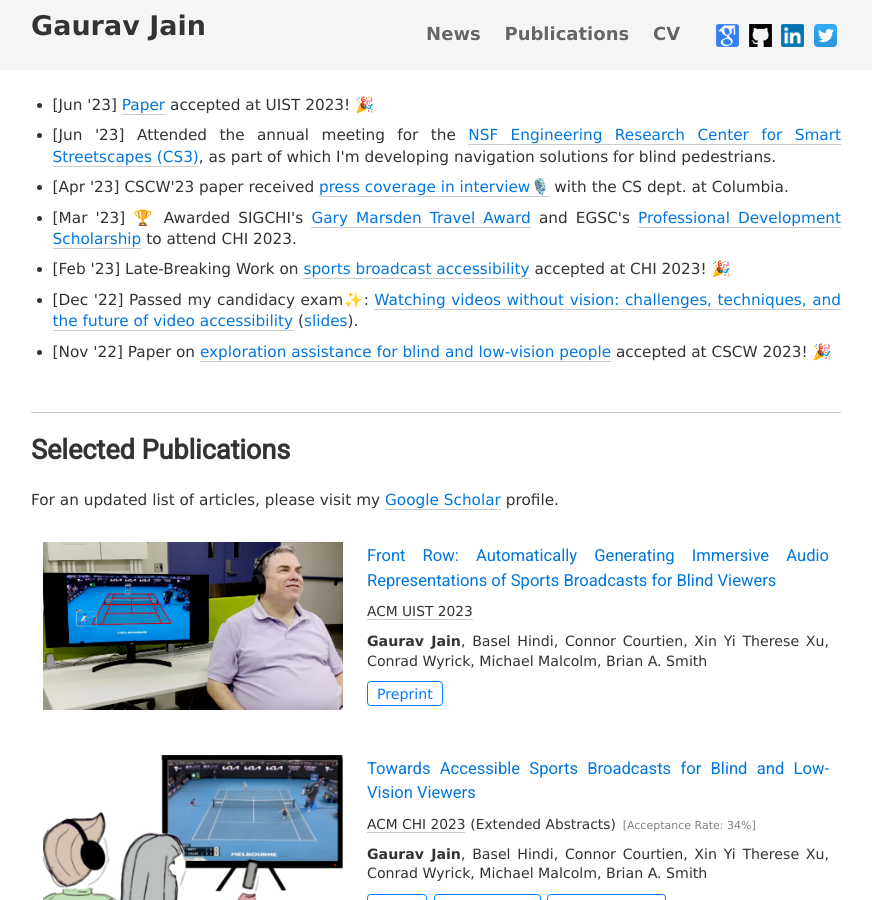
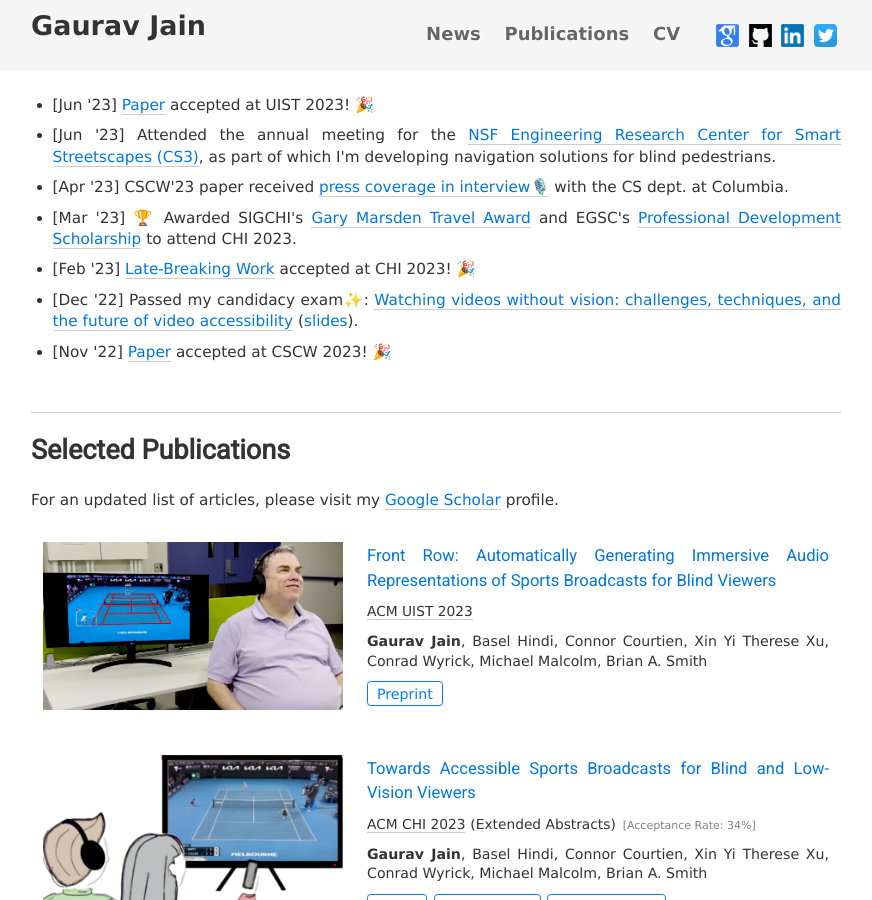
Before and after one commit to Gaurav1302/gaurav1302.github.io, a Jekyll site: the page built from index.html, in a window 1280 px wide and 900 px high, scrolled down 517 px. Shown: the whole window, without its empty margins (204-1076 px from the left). Built offline with Jekyll 4.4.1, drawn with Linux system fonts in a browser that asks for light colours; nearby versions of some CDN libraries.

Commit message:
updated paper accepted news link texts

```diff
--- a/index.html
+++ b/index.html
@@ -92,7 +92,7 @@ tags: about
               </li>
               <li>
                 <p><span class="news_date">[Feb '23] </span>
-                  Late-Breaking Work on <a href="https://dl.acm.org/doi/10.1145/3544549.3585610"; class="uline-black">sports broadcast accessibility</a> accepted at CHI 2023! <span role="img" aria-label="Confetti">🎉</span> </p>
+                  <a href="https://dl.acm.org/doi/10.1145/3544549.3585610"; class="uline-black">Late-Breaking Work</a> accepted at CHI 2023! <span role="img" aria-label="Confetti">🎉</span> </p>
               </li>
               <li>
                 <p><span class="news_date">[Dec '22] </span> Passed my candidacy exam<span role="img" aria-label="Sparkle">✨</span>: <a href = "https://www.youtube.com/watch?v=QuGQKrjezdk"; class="uline-black">Watching videos without vision: challenges, techniques, and the future of video accessibility</a>
@@ -102,7 +102,7 @@ tags: about
             </li>
             <li>
               <p><span class="news_date">[Nov '22] </span>
-                Paper on <a href = "https://dl.acm.org/doi/10.1145/3579496"; class="uline-black">exploration assistance for blind and low-vision people</a> accepted at <span style="font-weight: 400;">CSCW 2023</span>! <span role="img" aria-label="Confetti">🎉</span>
+                <a href = "https://dl.acm.org/doi/10.1145/3579496"; class="uline-black">Paper</a> accepted at <span style="font-weight: 400;">CSCW 2023</span>! <span role="img" aria-label="Confetti">🎉</span>
                 <!-- “I Want to Figure Things Out”: Supporting Exploration in Navigation for People with Visual Impairments</a>. -->
               </p>
             </li>
```
